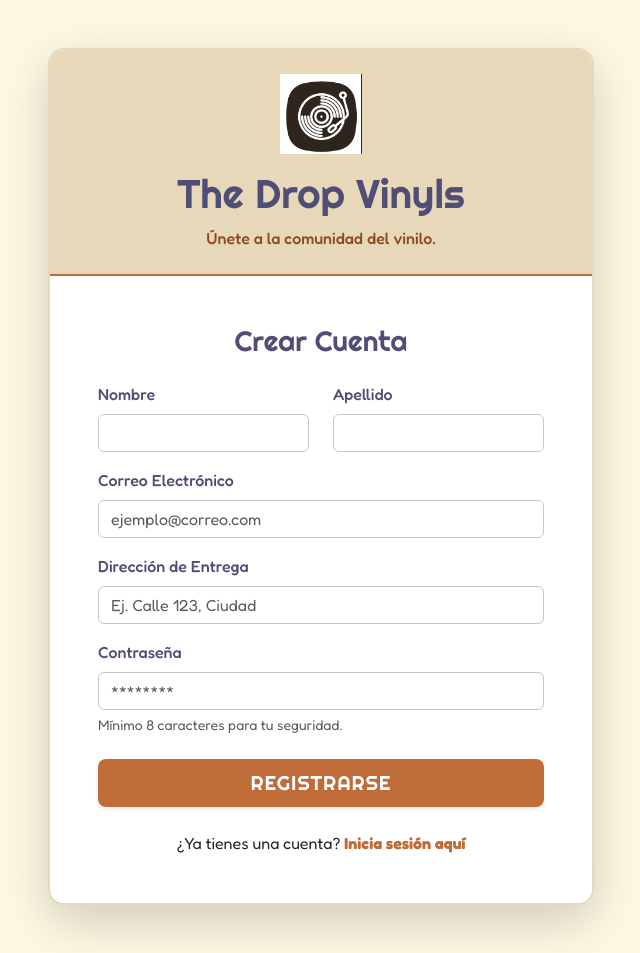
After one commit to Hernan416/ecommerce-laury-hernan, a PHP site: page /registro.php in a window 1280 px wide. The commit adds this page. Shown: the whole page, without its empty margins (319-959 px from the left). Run offline with PHP 8.4, Linux system fonts and the light colour scheme.

Commit message:
Version de vista cliente, casi lista, carrito de compras, finalizado

```diff
--- a/login.php
+++ b/login.php
@@ -100,7 +100,7 @@ $conn->close();
                     </form>
 
                     <div class="text-center mt-4">
-                        <p class="mb-0">¿Aún no tienes cuenta? <a href="#" class="text-decoration-none fw-bold" style="color: #C06C38;" onmouseover="this.style.color='#8D4A23'" onmouseout="this.style.color='#C06C38'">Regístrate aquí</a></p>
+                        <p class="mb-0">¿Aún no tienes cuenta? <a href="registro.php" class="text-decoration-none fw-bold" style="color: #C06C38;" onmouseover="this.style.color='#8D4A23'" onmouseout="this.style.color='#C06C38'">Regístrate aquí</a></p>
                     </div>
                 </div>
 
--- /dev/null
+++ b/registro.php
@@ -0,0 +1,139 @@
+<?php
+session_start();
+
+$host = "localhost";
+$user = "root";
+$pass = "";
+$db   = "the_drop_vinyls";
+
+$conn = new mysqli($host, $user, $pass, $db);
+
+if ($conn->connect_error) {
+    die("Error de conexión: " . $conn->connect_error);
+}
+
+$error = "";
+$exito = "";
+
+if ($_SERVER["REQUEST_METHOD"] == "POST") {
+    $nombre = $conn->real_escape_string(trim($_POST['nombre']));
+    $apellido = $conn->real_escape_string(trim($_POST['apellido']));
+    $correo = $conn->real_escape_string(trim($_POST['correo']));
+    $contrasena = $conn->real_escape_string($_POST['contrasena']);
+    $direccion = $conn->real_escape_string(trim($_POST['direccion']));
+
+    // 1. Verificamos si el correo ya existe en la base de datos
+    $check_email = $conn->prepare("SELECT id FROM usuarios WHERE correo = ?");
+    $check_email->bind_param("s", $correo);
+    $check_email->execute();
+    $resultado_email = $check_email->get_result();
+
+    if ($resultado_email->num_rows > 0) {
+        $error = "Este correo ya está registrado. Por favor, inicia sesión.";
+    } else {
+        // 2. Si no existe, insertamos el nuevo usuario
+        // Nota: Le asignamos el rol 'cliente' por defecto y la fecha actual
+        $sql_insert = "INSERT INTO usuarios (nombre, apellido, correo, contrasena, rol, direccion, fecha_registro) VALUES (?, ?, ?, ?, 'cliente', ?, NOW())";
+        $stmt_insert = $conn->prepare($sql_insert);
+        $stmt_insert->bind_param("sssss", $nombre, $apellido, $correo, $contrasena, $direccion);
+
+        if ($stmt_insert->execute()) {
+            $exito = "¡Cuenta creada con éxito! Ya puedes iniciar sesión.";
+        } else {
+            $error = "Hubo un error al crear la cuenta: " . $conn->error;
+        }
+        $stmt_insert->close();
+    }
+    $check_email->close();
+}
+$conn->close();
+?>
+
+<!DOCTYPE html>
+<html lang="es">
+<head>
+    <meta charset="UTF-8">
+    <meta name="viewport" content="width=device-width, initial-scale=1.0">
+    <title>Registro - The Drop Vinyls</title>
+    <link href="https://cdn.jsdelivr.net/npm/bootstrap@5.3.2/dist/css/bootstrap.min.css" rel="stylesheet">
+    <link rel="preconnect" href="https://fonts.googleapis.com">
+    <link rel="preconnect" href="https://fonts.gstatic.com" crossorigin>
+    <link href="https://fonts.googleapis.com/css2?family=Fredoka:wght@300..700&family=Righteous&display=swap" rel="stylesheet">
+</head>
+<body class="d-flex align-items-center justify-content-center min-vh-100 py-5" style="background-color: #FDF8E2; font-family: 'Fredoka', sans-serif; color: #504E76;">
+
+<div class="container">
+    <div class="row justify-content-center">
+        <div class="col-md-8 col-lg-6">
+            <div class="card shadow-lg border-0 rounded-4" style="border: 2px solid #E6D8B8 !important; overflow: hidden;">
+
+                <div class="card-header text-center p-4 border-bottom-0" style="background-color: #E6D8B8; border-bottom: 2px solid #C06C38 !important;">
+                    <img src="Usuarios/assets/LOGO.png" alt="Logo The Drop Vinyls" class="img-fluid mb-3" style="max-height: 80px;">
+                    <h1 class="display-6 m-0" style="font-family: 'Righteous', sans-serif; color: #504E76;">The Drop Vinyls</h1>
+                    <p class="mt-2 fw-medium mb-0" style="color: #8D4A23;">Únete a la comunidad del vinilo.</p>
+                </div>
+
+                <div class="card-body p-4 p-md-5 bg-white">
+                    <h3 class="text-center mb-4" style="font-family: 'Righteous', sans-serif; color: #504E76;">Crear Cuenta</h3>
+
+                    <?php if(!empty($error)): ?>
+                        <div class="alert alert-danger text-center rounded-3 shadow-sm" role="alert">
+                            <?php echo $error; ?>
+                        </div>
+                    <?php endif; ?>
+
+                    <?php if(!empty($exito)): ?>
+                        <div class="alert alert-success text-center rounded-3 shadow-sm" role="alert">
+                            <?php echo $exito; ?> <br>
+                            <a href="login.php" class="alert-link">Haz clic aquí para iniciar sesión</a>
+                        </div>
+                    <?php else: ?>
+
+                        <form action="registro.php" method="POST">
+                            <div class="row mb-3">
+                                <div class="col-md-6">
+                                    <label for="nombre" class="form-label fw-medium" style="color: #504E76;">Nombre</label>
+                                    <input type="text" class="form-control border-secondary-subtle" id="nombre" name="nombre" required>
+                                </div>
+                                <div class="col-md-6 mt-3 mt-md-0">
+                                    <label for="apellido" class="form-label fw-medium" style="color: #504E76;">Apellido</label>
+                                    <input type="text" class="form-control border-secondary-subtle" id="apellido" name="apellido" required>
+                                </div>
+                            </div>
+
+                            <div class="mb-3">
+                                <label for="correo" class="form-label fw-medium" style="color: #504E76;">Correo Electrónico</label>
+                                <input type="email" class="form-control border-secondary-subtle" id="correo" name="correo" placeholder="ejemplo@correo.com" required>
+                            </div>
+
+                            <div class="mb-3">
+                                <label for="direccion" class="form-label fw-medium" style="color: #504E76;">Dirección de Entrega</label>
+                                <input type="text" class="form-control border-secondary-subtle" id="direccion" name="direccion" placeholder="Ej. Calle 123, Ciudad" required>
+                            </div>
+
+                            <div class="mb-4">
+                                <label for="contrasena" class="form-label fw-medium" style="color: #504E76;">Contraseña</label>
+                                <input type="password" class="form-control border-secondary-subtle" id="contrasena" name="contrasena" placeholder="********" required>
+                                <div class="form-text">Mínimo 8 caracteres para tu seguridad.</div>
+                            </div>
+
+                            <div class="d-grid mt-4">
+                                <button type="submit" class="btn btn-lg text-white shadow-sm" style="background-color: #C06C38; font-family: 'Righteous', sans-serif; letter-spacing: 1px;" onmouseover="this.style.backgroundColor='#8D4A23'" onmouseout="this.style.backgroundColor='#C06C38'">REGISTRARSE</button>
+                            </div>
+                        </form>
+
+                    <?php endif; ?>
+
+                    <div class="text-center mt-4">
+                        <p class="mb-0">¿Ya tienes una cuenta? <a href="login.php" class="text-decoration-none fw-bold" style="color: #C06C38;" onmouseover="this.style.color='#8D4A23'" onmouseout="this.style.color='#C06C38'">Inicia sesión aquí</a></p>
+                    </div>
+                </div>
+
+            </div>
+        </div>
+    </div>
+</div>
+
+<script src="https://cdn.jsdelivr.net/npm/bootstrap@5.3.2/dist/js/bootstrap.bundle.min.js"></script>
+</body>
+</html>
```
Also changed, not shown: Usuarios/carrito/carrito.php (+7 -3 lines), Usuarios/carrito/checkout.php (+9 -2 lines), Usuarios/index.php (+97 -51 lines), Usuarios/perfil/perfil.php (+9 -4 lines).
